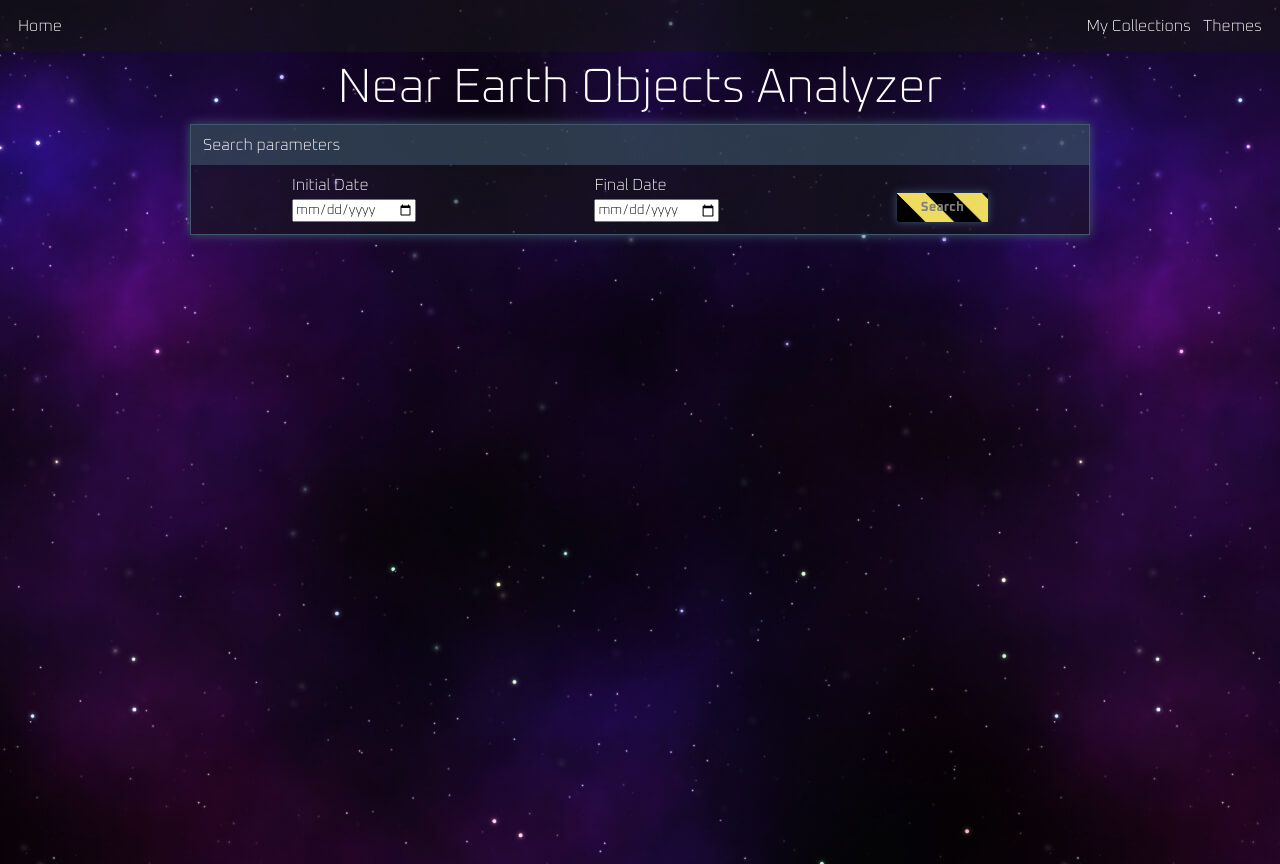
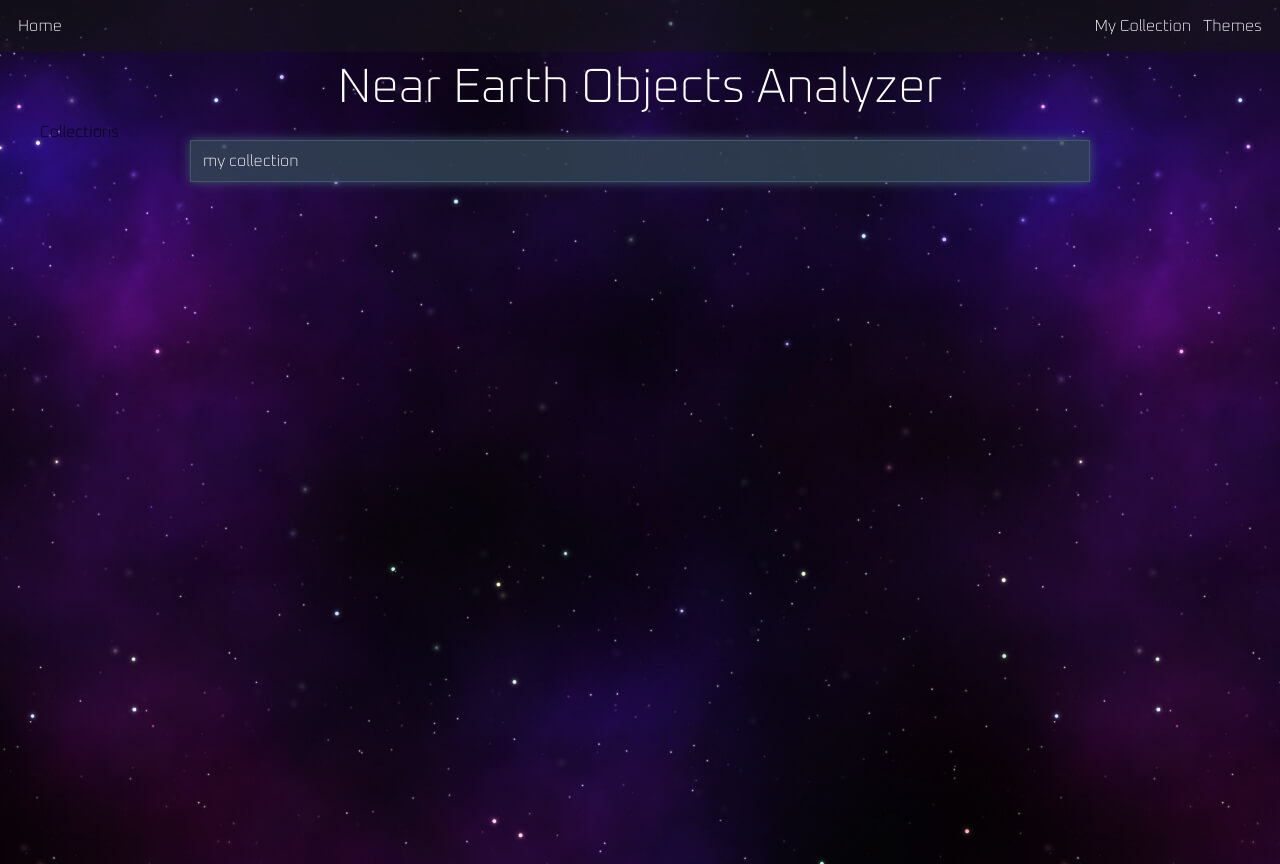
Before and after one commit to nickojs/near-earth-objects, a React (Create React App) app: page /collection in a window 1280 px wide. Built offline with nearby package versions, Linux system fonts and the light colour scheme.

Commit message:
Created collection container, adjusted routes on App

```diff
--- a/src/App.js
+++ b/src/App.js
@@ -1,11 +1,17 @@
 import React from 'react';
+import { Switch, Route } from 'react-router-dom';
+
 import Layout from './containers/Layout/Layout';
 import Core from './containers/Core/Core';
+import Collection from './containers/Collection/Collection';
 
 function App() {
   return (
     <Layout>
-      <Core />
+      <Switch>
+        <Route exact path="/" component={Core} />
+        <Route path="/collection" component={Collection} />
+      </Switch>
     </Layout>
   );
 }
--- a/src/components/navbar/navbar.js
+++ b/src/components/navbar/navbar.js
@@ -9,7 +9,7 @@ const Navbar = (props) => (
           <S.Link to="/">Home</S.Link>
         </li>
         <li>
-          <S.Link to="/collections">My Collections</S.Link>
+          <S.Link to="/collection">My Collection</S.Link>
         </li>
         <li>Themes</li>
       </S.Navbar>
--- /dev/null
+++ b/src/containers/Collection/Collection.js
@@ -0,0 +1,15 @@
+import React from 'react';
+import NeoList from '../../components/neoList/neoList';
+
+const Collection = () => {
+  const title = 'my collection';
+
+  return (
+    <div>
+      <h1>Collections</h1>
+      <NeoList title={title} list={[]} />
+    </div>
+  );
+};
+
+export default Collection;
```
